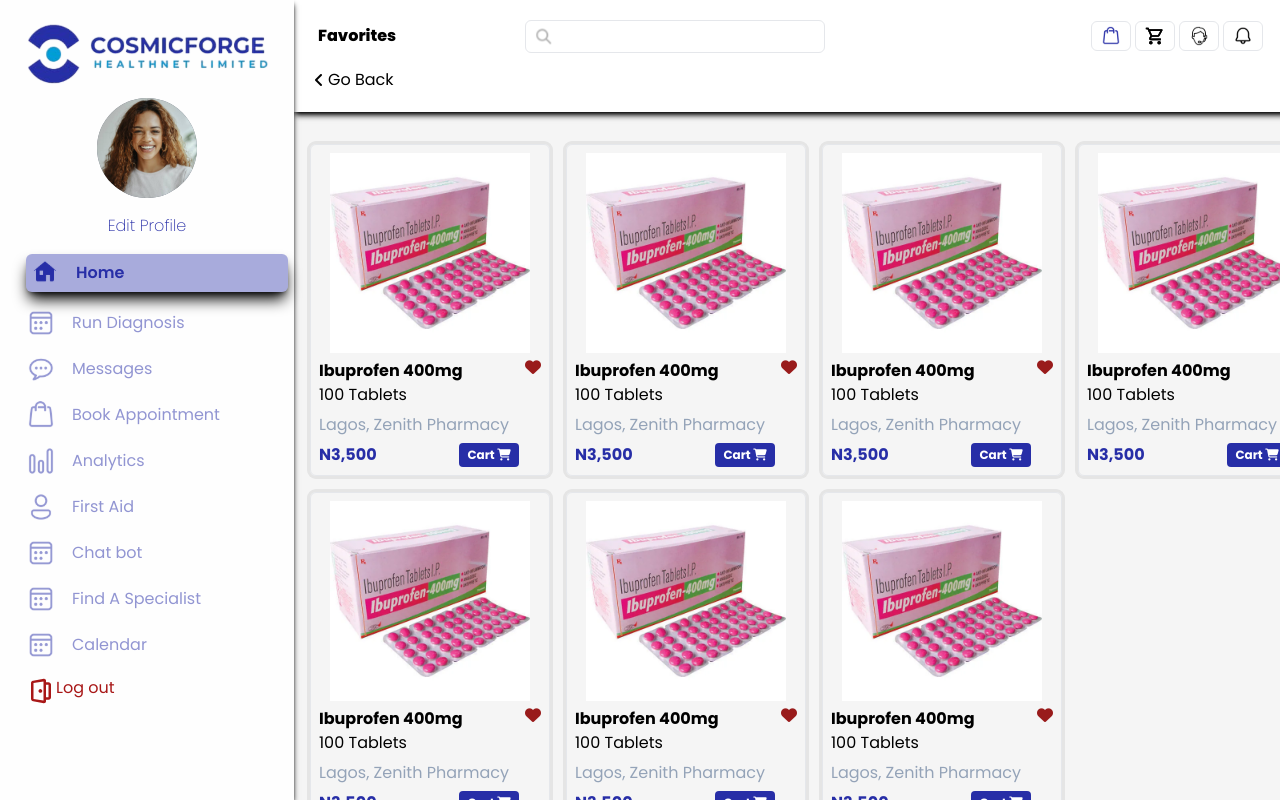
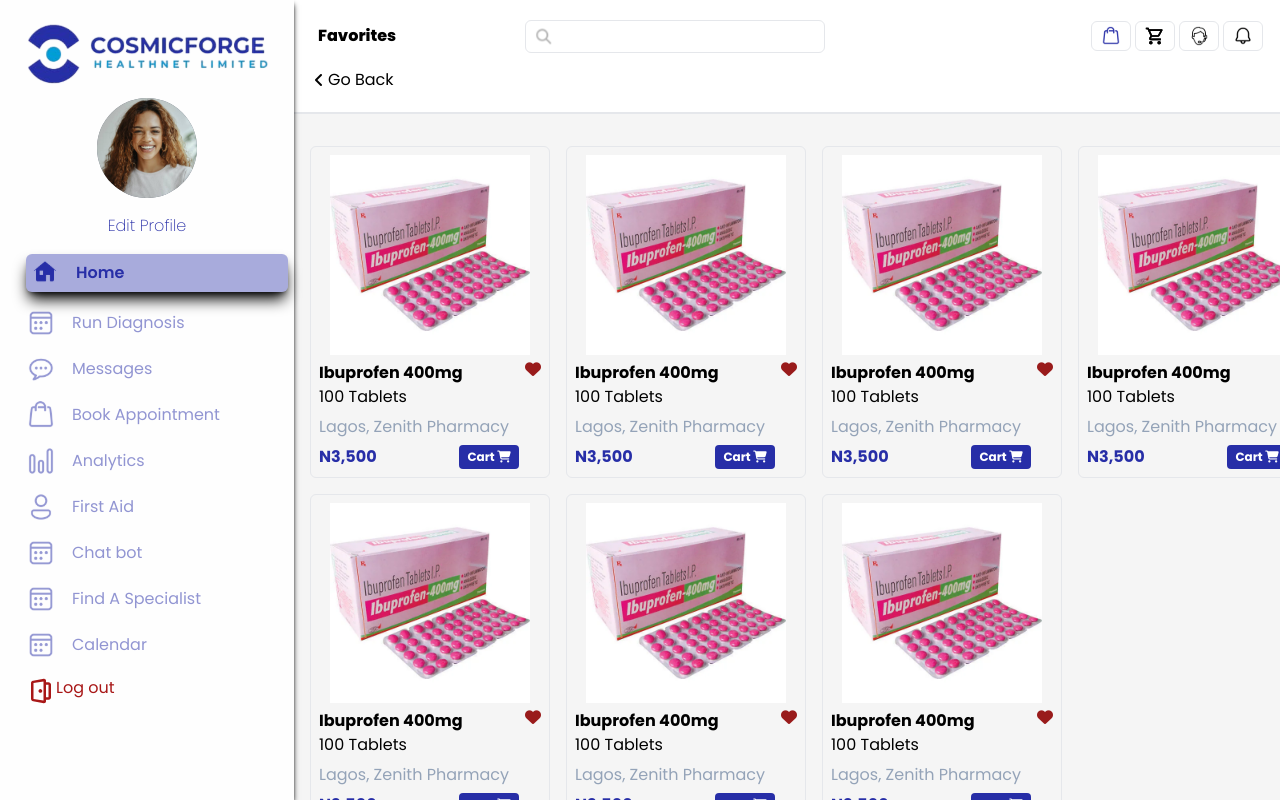
Before and after one commit to Intellidevelopers/cosmicforge-frontend, a React (Vite) app: page /favorites in a window 1280 px wide. Built offline with nearby package versions, Linux system fonts and the light colour scheme.

Commit message:
Optimized header shadow and other changes

```diff
--- a/src/main/favorites/components/favorite-card.tsx
+++ b/src/main/favorites/components/favorite-card.tsx
@@ -8,7 +8,7 @@
 
 const FavoriteCard = (props:FavoriteItem) => {
 
-  return <div className="xs:max-w-[200px] w-[100%] border p-2 rounded-md space-y-1.5 ring-[3px] self-center justify-self-center max-w-[170px] ring-neutral-200  md:w-full md:max-w-[240px] md:min-w-[190px] flex flex-1 flex-col justify-center items-center" >
+  return <div className="xs:max-w-[200px] w-[100%] border p-2 rounded-md space-y-1.5  self-center justify-self-center max-w-[170px] md:w-full md:max-w-[240px] md:min-w-[190px] flex flex-1 flex-col justify-center items-center" >
             <div className=" xs:w-[130px] w-[140px] h-[80px] flex items-center justify-center rounded-md md:w-[90%] md:h-auto">
               <img className="max-w-[70px] md:max-w-full" src={props.image} alt={props.title}/>
             </div>
@@ -25,7 +25,7 @@
                 <div className="text-cosmic-primary-color font-bold " >
                   <p >N{props.price}</p>
                 </div>
-                <div className="bg-cosmic-primary-color px-2 py-1 font-bold text-white rounded text-xs">Cart <i className="fas fa-shopping-cart text-white"></i></div>
+                <div className="bg-cosmic-primary-color px-2 py-1 cur font-bold text-white rounded text-xs">Cart <i className="fas fa-shopping-cart text-white"></i></div>
               </div>
             </div>
         </div>;
--- a/src/main/favorites/pages/favorites.tsx
+++ b/src/main/favorites/pages/favorites.tsx
@@ -34,7 +34,7 @@
         <div className={changeWidthToFit + " w-full flex gap-2 justify-center items-center md:justify-start mx-auto mt-4"}>
             {/* <FavoriteHeader/> */}
             <div className="flex w-[80%] xs:w-[90%] justify-center md:pl-4 md:justify-start">
-                <div className="grid  grid-cols-2 sm:grid-cols-3 md:grid-cols-3 xl:grid-cols-4 w-full gap-4" >
+                <div className="grid  grid-cols-2 sm:grid-cols-3 md:grid-cols-3 xl:grid-cols-4 w-full gap-4 pb-6" >
                     {FavoriteList.map((item, index) => (
                         <FavoriteCard key={index} {...item} />
                     ))}
--- a/src/main/home/component/HomeNavBar.tsx
+++ b/src/main/home/component/HomeNavBar.tsx
@@ -39,7 +39,7 @@
 
     return  (
 
-        <div className="ms-[0] md:ms-[180px] lg:ms-[294px] bg-white w-full h-fit mb-4 p-5  sticky top-0  shadow-md shadow-black z-[200px]">
+        <div className="ms-[0] md:ms-[180px] lg:ms-[294px] border-b-2 bg-white w-full h-fit mb-4 p-5  sticky top-0   z-[200px]">
           <div className="relative flex flex-row-reverse justify-start items-start md:flex-col  md:gap-4">
             <div className="md:w-[85%]  w-full flex  flex-wrap relative justify-center items-center md:justify-start">
               <p className="font-extrabold p-1 capitalize">{pgTitle}</p>
```
